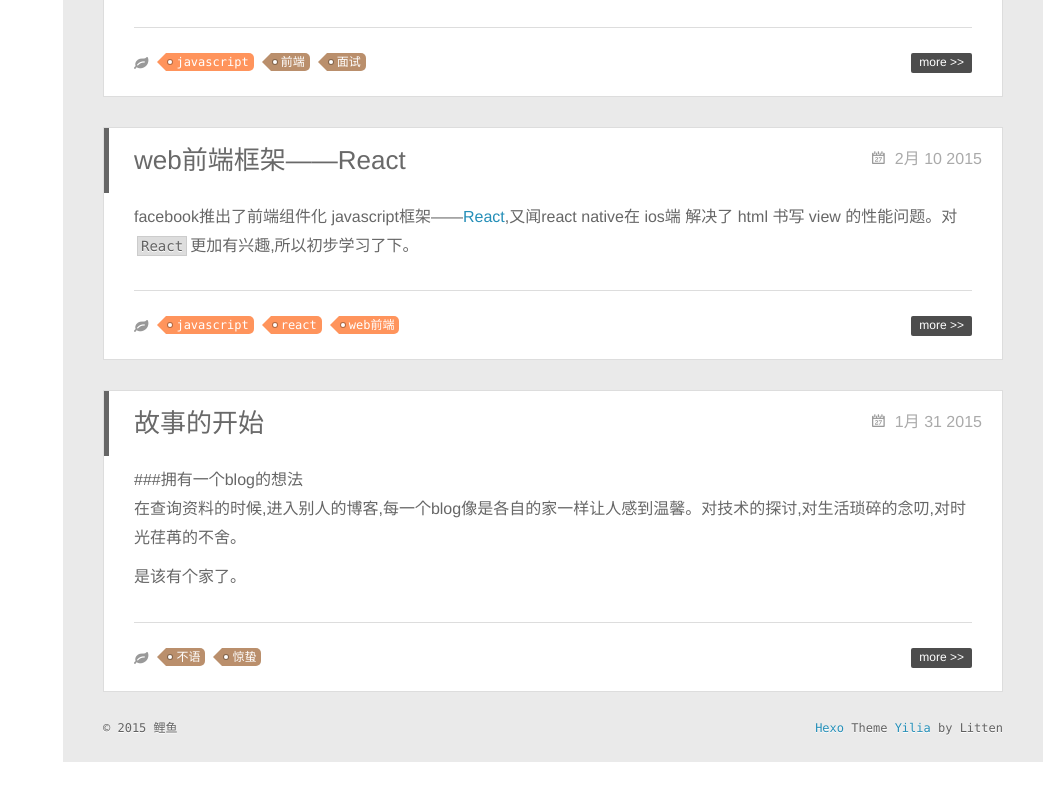
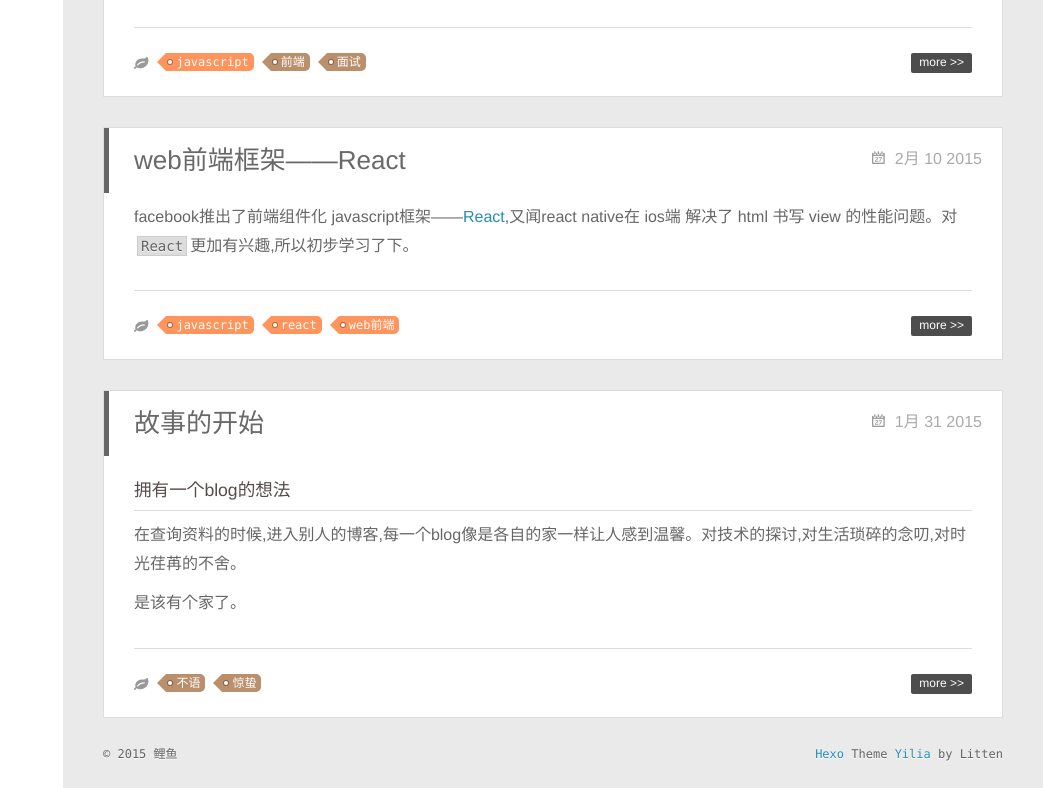
Before and after one commit to koi646/koi646.github.com, a plain HTML site: page index.html in a window 1280 px wide. Shown: the part 704-1492 px from the top of the page, without its empty margins (237-1280 px from the left). Before the commit the page ends 1466 px from the top, so only its background shows below. Drawn offline with nearby package versions, Linux system fonts and the light colour scheme; some packages are replaced by stand-ins of ours.

Commit message:
Site updated: 2015-10-06 01:25:09

```diff
--- a/index.html
+++ b/index.html
@@ -448,7 +448,7 @@
 
     <div class="article-entry" itemprop="articleBody">
 
-        <p>###拥有一个blog的想法<br>在查询资料的时候,进入别人的博客,每一个blog像是各自的家一样让人感到温馨。对技术的探讨,对生活琐碎的念叨,对时光荏苒的不舍。</p>
+        <h3 id="拥有一个blog的想法">拥有一个blog的想法</h3><p>在查询资料的时候,进入别人的博客,每一个blog像是各自的家一样让人感到温馨。对技术的探讨,对生活琐碎的念叨,对时光荏苒的不舍。</p>
 <p>是该有个家了。<br>
 
     </div>
```
Also changed, not shown: 2015-01/31/new-way/index.html (+5 -5 lines).
